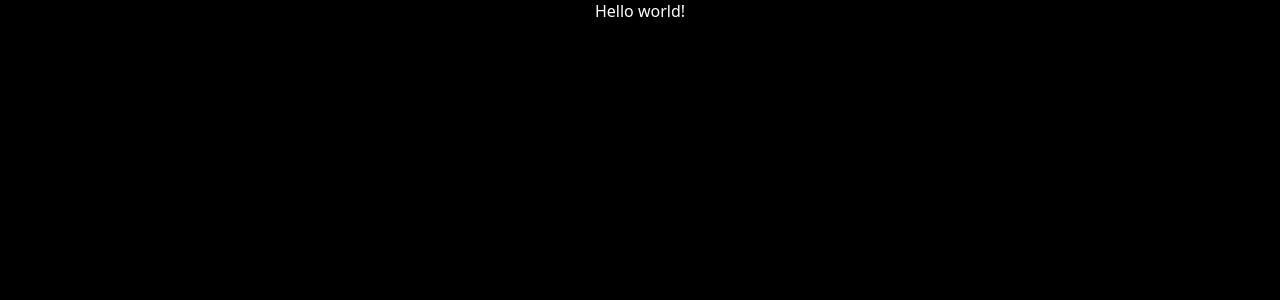
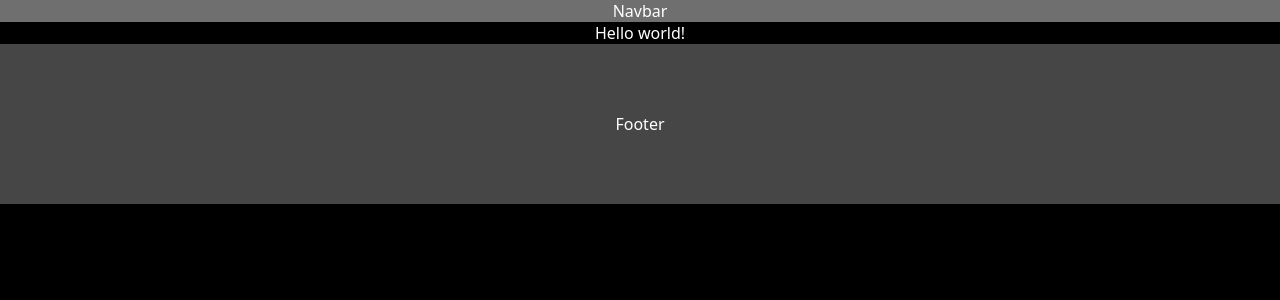
Before and after one commit to gowth6m/great-comcat-engineering, a React (Create React App) app: page / in a window 1280 px wide. Shown: the top 300 px of the page. Built offline with nearby package versions, Linux system fonts and the light colour scheme.

Commit message:
more basic setup with routes

```diff
--- a/src/App.tsx
+++ b/src/App.tsx
@@ -1,17 +1,14 @@
-import React from "react";
-import { Routes, Route } from "react-router-dom";
 import "./App.css";
-import { Home } from "./components/home/Home";
-import { PageNotFound } from "./components/misc/PageNotFound";
+import { Footer } from "./components/footer/Footer";
+import AnimatedRoutes from "./components/misc/AnimatedRoutes";
+import { NavBar } from "./components/navigation/NavBar";
 
 function App() {
   return (
     <>
-      <Routes>
-        <Route path="/" element={<Home />} />
-
-        <Route path="*" element={<PageNotFound />} />
-      </Routes>
+      <NavBar />
+      <AnimatedRoutes />
+      <Footer />
     </>
   );
 }
--- /dev/null
+++ b/src/components/footer/Footer.css
@@ -0,0 +1,5 @@
+.footer-container {
+    height: 20vh;
+    width: 100vw;
+    background-color: rgb(70, 70, 70);
+}
--- /dev/null
+++ b/src/components/footer/Footer.tsx
@@ -0,0 +1,9 @@
+import "./Footer.css"
+
+export function Footer() {
+    return(
+        <div className="footer-container flex">
+            Footer
+        </div>
+    )
+}
--- /dev/null
+++ b/src/components/misc/AnimatedRoutes.tsx
@@ -0,0 +1,18 @@
+import { AnimatePresence } from "framer-motion";
+import { useLocation, Routes, Route } from "react-router-dom";
+import { Home } from "../home/Home";
+import { PageNotFound } from "./PageNotFound";
+
+function AnimatedRoutes() {
+  const location = useLocation();
+  return (
+    <AnimatePresence>
+      <Routes location={location} key={location.pathname}>
+        <Route path="/" element={<Home />} />
+        <Route path="*" element={<PageNotFound />} />
+      </Routes>
+    </AnimatePresence>
+  );
+}
+
+export default AnimatedRoutes;
--- /dev/null
+++ b/src/components/navigation/NavBar.css
@@ -0,0 +1,4 @@
+.navbar-container {
+    width: 100%;
+    background-color: rgb(111, 111, 111);
+}
--- /dev/null
+++ b/src/components/navigation/NavBar.tsx
@@ -0,0 +1,9 @@
+import "./NavBar.css"
+
+export function NavBar() {
+    return(
+        <div className="navbar-container flex">
+            Navbar
+        </div>
+    )
+}
```
